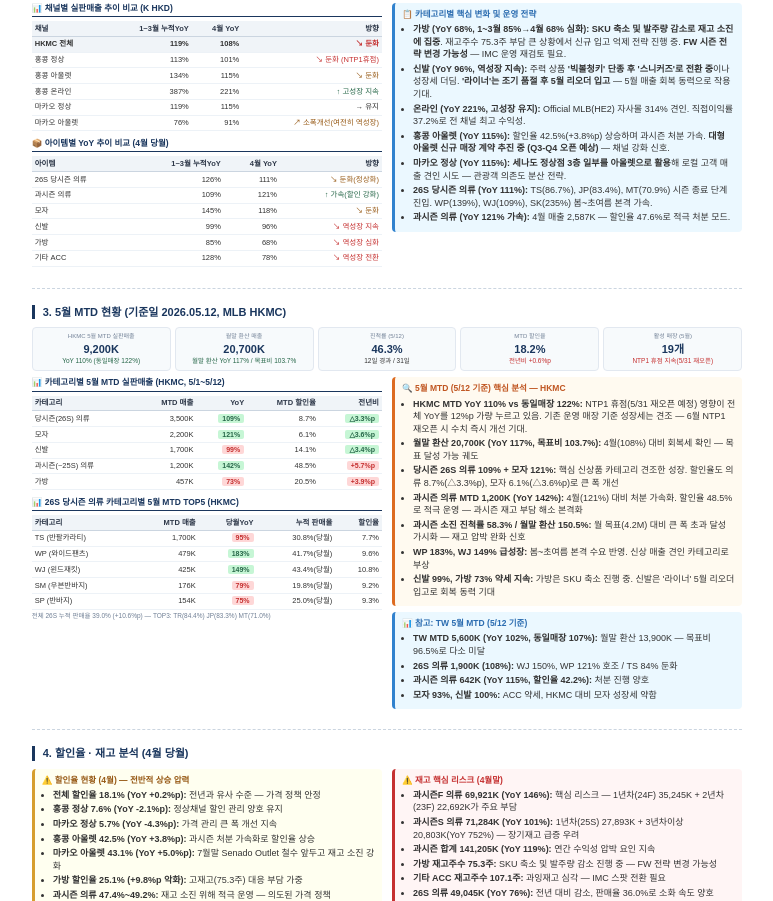
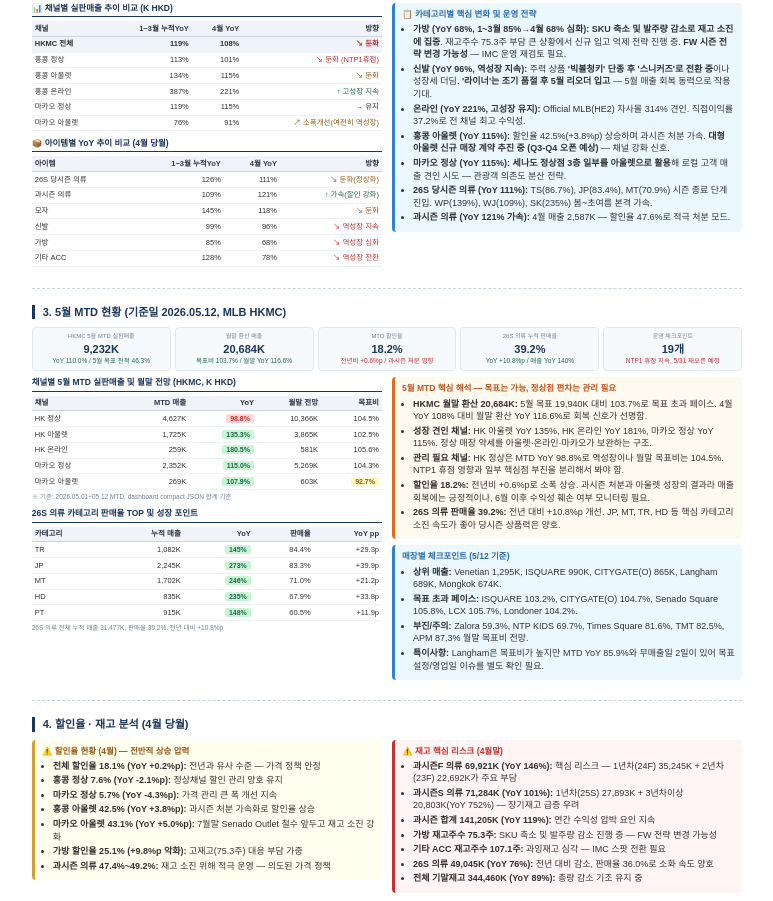
Before and after one commit to zbwbabe-source/hkmc_summary_report, a plain HTML site: page index.html in a window 1280 px wide. Shown: the part 561-1462 px from the top of the page, without its empty margins (253-1026 px from the left). Drawn offline with Linux system fonts and the light colour scheme.

Commit message:
Improve May MTD section from dashboard data

```diff
--- a/index.html
+++ b/index.html
@@ -250,79 +250,78 @@
   <div class="trend-grid" style="grid-template-columns:repeat(5,1fr);">
     <div class="trend-box">
       <div class="trend-label">HKMC 5월 MTD 실판매출</div>
-      <div class="trend-value" style="font-size:11px;">9,200K</div>
-      <div class="trend-sub up">YoY 110% (동일매장 122%)</div>
+      <div class="trend-value" style="font-size:11px;">9,232K</div>
+      <div class="trend-sub up">YoY 110.0% / 5월 목표 진척 46.3%</div>
     </div>
     <div class="trend-box">
       <div class="trend-label">월말 환산 매출</div>
-      <div class="trend-value" style="font-size:11px;">20,700K</div>
-      <div class="trend-sub up">월말 환산 YoY 117% / 목표비 103.7%</div>
-    </div>
-    <div class="trend-box">
-      <div class="trend-label">진척률 (5/12)</div>
-      <div class="trend-value" style="font-size:11px;">46.3%</div>
-      <div class="trend-sub">12일 경과 / 31일</div>
+      <div class="trend-value" style="font-size:11px;">20,684K</div>
+      <div class="trend-sub up">목표비 103.7% / 월말 YoY 116.6%</div>
     </div>
     <div class="trend-box">
       <div class="trend-label">MTD 할인율</div>
       <div class="trend-value" style="font-size:11px;">18.2%</div>
-      <div class="trend-sub down">전년비 +0.6%p</div>
+      <div class="trend-sub down">전년비 +0.6%p / 과시즌 처분 영향</div>
     </div>
     <div class="trend-box">
-      <div class="trend-label">활성 매장 (5월)</div>
+      <div class="trend-label">26S 의류 누적 판매율</div>
+      <div class="trend-value" style="font-size:11px;">39.2%</div>
+      <div class="trend-sub up">YoY +10.8%p / 매출 YoY 140%</div>
+    </div>
+    <div class="trend-box">
+      <div class="trend-label">운영 체크포인트</div>
       <div class="trend-value" style="font-size:11px;">19개</div>
-      <div class="trend-sub down">NTP1 휴점 지속(5/31 재오픈)</div>
+      <div class="trend-sub down">NTP1 휴점 지속, 5/31 재오픈 예정</div>
     </div>
   </div>
 
   <div class="container">
     <div class="left">
       <div class="section">
-        <div class="section-title">📊 카테고리별 5월 MTD 실판매출 (HKMC, 5/1~5/12)</div>
+        <div class="section-title">채널별 5월 MTD 실판매출 및 월말 전망 (HKMC, K HKD)</div>
         <table>
-          <tr><th>카테고리</th><th class="num">MTD 매출</th><th class="num">YoY</th><th class="num">MTD 할인율</th><th class="num">전년비</th></tr>
-          <tr><td>당시즌(26S) 의류</td><td class="num">3,500K</td><td class="num"><span class="badge-up">109%</span></td><td class="num">8.7%</td><td class="num"><span class="badge-up">△3.3%p</span></td></tr>
-          <tr><td>모자</td><td class="num">2,200K</td><td class="num"><span class="badge-up">121%</span></td><td class="num">6.1%</td><td class="num"><span class="badge-up">△3.6%p</span></td></tr>
-          <tr><td>신발</td><td class="num">1,700K</td><td class="num"><span class="badge-down">99%</span></td><td class="num">14.1%</td><td class="num"><span class="badge-up">△3.4%p</span></td></tr>
-          <tr><td>과시즌(~25S) 의류</td><td class="num">1,200K</td><td class="num"><span class="badge-up">142%</span></td><td class="num">48.5%</td><td class="num"><span class="badge-down">+5.7%p</span></td></tr>
-          <tr><td>가방</td><td class="num">457K</td><td class="num"><span class="badge-down">73%</span></td><td class="num">20.5%</td><td class="num"><span class="badge-down">+3.9%p</span></td></tr>
+          <tr><th>채널</th><th class="num">MTD 매출</th><th class="num">YoY</th><th class="num">월말 전망</th><th class="num">목표비</th></tr>
+          <tr><td>HK 정상</td><td class="num">4,627K</td><td class="num"><span class="badge-down">98.8%</span></td><td class="num">10,366K</td><td class="num">104.5%</td></tr>
+          <tr><td>HK 아울렛</td><td class="num">1,725K</td><td class="num"><span class="badge-up">135.3%</span></td><td class="num">3,865K</td><td class="num">102.5%</td></tr>
+          <tr><td>HK 온라인</td><td class="num">259K</td><td class="num"><span class="badge-up">180.5%</span></td><td class="num">581K</td><td class="num">105.6%</td></tr>
+          <tr><td>마카오 정상</td><td class="num">2,352K</td><td class="num"><span class="badge-up">115.0%</span></td><td class="num">5,269K</td><td class="num">104.3%</td></tr>
+          <tr><td>마카오 아울렛</td><td class="num">269K</td><td class="num"><span class="badge-up">107.9%</span></td><td class="num">603K</td><td class="num"><span class="badge-warn">92.7%</span></td></tr>
         </table>
+        <div style="font-size:6.5px;color:#718096;margin-top:3px;">※ 기준: 2026.05.01~05.12 MTD, dashboard compact JSON 합계 기준</div>
       </div>
 
       <div class="section" style="margin-top:6px;">
-        <div class="section-title">📊 26S 당시즌 의류 카테고리별 5월 MTD TOP5 (HKMC)</div>
+        <div class="section-title">26S 의류 카테고리 판매율 TOP 및 성장 포인트</div>
         <table>
-          <tr><th>카테고리</th><th class="num">MTD 매출</th><th class="num">당월YoY</th><th class="num">누적 판매율</th><th class="num">할인율</th></tr>
-          <tr><td>TS (반팔카라티)</td><td class="num">1,700K</td><td class="num"><span class="badge-down">95%</span></td><td class="num">30.8%(당월)</td><td class="num">7.7%</td></tr>
-          <tr><td>WP (와이드팬츠)</td><td class="num">479K</td><td class="num"><span class="badge-up">183%</span></td><td class="num">41.7%(당월)</td><td class="num">9.6%</td></tr>
-          <tr><td>WJ (윈드재킷)</td><td class="num">425K</td><td class="num"><span class="badge-up">149%</span></td><td class="num">43.4%(당월)</td><td class="num">10.8%</td></tr>
-          <tr><td>SM (우븐반바지)</td><td class="num">176K</td><td class="num"><span class="badge-down">79%</span></td><td class="num">19.8%(당월)</td><td class="num">9.2%</td></tr>
-          <tr><td>SP (반바지)</td><td class="num">154K</td><td class="num"><span class="badge-down">75%</span></td><td class="num">25.0%(당월)</td><td class="num">9.3%</td></tr>
+          <tr><th>카테고리</th><th class="num">누적 매출</th><th class="num">YoY</th><th class="num">판매율</th><th class="num">YoY pp</th></tr>
+          <tr><td>TR</td><td class="num">1,082K</td><td class="num"><span class="badge-up">145%</span></td><td class="num">84.4%</td><td class="num">+29.3p</td></tr>
+          <tr><td>JP</td><td class="num">2,245K</td><td class="num"><span class="badge-up">273%</span></td><td class="num">83.3%</td><td class="num">+39.9p</td></tr>
+          <tr><td>MT</td><td class="num">1,702K</td><td class="num"><span class="badge-up">246%</span></td><td class="num">71.0%</td><td class="num">+21.2p</td></tr>
+          <tr><td>HD</td><td class="num">835K</td><td class="num"><span class="badge-up">235%</span></td><td class="num">67.9%</td><td class="num">+33.8p</td></tr>
+          <tr><td>PT</td><td class="num">915K</td><td class="num"><span class="badge-up">148%</span></td><td class="num">60.5%</td><td class="num">+11.9p</td></tr>
         </table>
-        <div style="font-size:6.5px;color:#718096;margin-top:2px;">전체 26S 누적 판매율 39.0% (+10.6%p) — TOP3: TR(84.4%) JP(83.3%) MT(71.0%)</div>
+        <div style="font-size:6.5px;color:#718096;margin-top:3px;">26S 의류 전체 누적 매출 31,477K, 판매율 39.2%, 전년 대비 +10.8%p</div>
       </div>
     </div>
 
     <div class="right">
       <div class="box box-orange">
-        <div class="box-title orange">🔍 5월 MTD (5/12 기준) 핵심 분석 — HKMC</div>
+        <div class="box-title orange">5월 MTD 핵심 해석 — 목표는 가능, 정상점 편차는 관리 필요</div>
         <ul>
-          <li><b>HKMC MTD YoY 110% vs 동일매장 122%:</b> NTP1 휴점(5/31 재오픈 예정) 영향이 전체 YoY를 12%p 가량 누르고 있음. 기존 운영 매장 기준 성장세는 견조 — 6월 NTP1 재오픈 시 수치 즉시 개선 기대.</li>
-          <li><b>월말 환산 20,700K (YoY 117%, 목표비 103.7%):</b> 4월(108%) 대비 회복세 확인 — 목표 달성 가능 궤도</li>
-          <li><b>당시즌 26S 의류 109% + 모자 121%:</b> 핵심 신상품 카테고리 견조한 성장. 할인율도 의류 8.7%(△3.3%p), 모자 6.1%(△3.6%p)로 큰 폭 개선</li>
-          <li><b>과시즌 의류 MTD 1,200K (YoY 142%):</b> 4월(121%) 대비 처분 가속화. 할인율 48.5%로 적극 운영 — 과시즌 재고 부담 해소 본격화</li>
-          <li><b>과시즌 소진 진척률 58.3% / 월말 환산 150.5%:</b> 월 목표(4.2M) 대비 큰 폭 초과 달성 가시화 — 재고 압박 완화 신호</li>
-          <li><b>WP 183%, WJ 149% 급성장:</b> 봄~초여름 본격 수요 반영. 신상 매출 견인 카테고리로 부상</li>
-          <li><b>신발 99%, 가방 73% 약세 지속:</b> 가방은 SKU 축소 진행 중. 신발은 '라이너' 5월 리오더 입고로 회복 동력 기대</li>
+          <li><b>HKMC 월말 환산 20,684K:</b> 5월 목표 19,940K 대비 103.7%로 목표 초과 페이스. 4월 YoY 108% 대비 월말 환산 YoY 116.6%로 회복 신호가 선명함.</li>
+          <li><b>성장 견인 채널:</b> HK 아울렛 YoY 135%, HK 온라인 YoY 181%, 마카오 정상 YoY 115%. 정상 매장 약세를 아울렛·온라인·마카오가 보완하는 구조.</li>
+          <li><b>관리 필요 채널:</b> HK 정상은 MTD YoY 98.8%로 역성장이나 월말 목표비는 104.5%. NTP1 휴점 영향과 일부 핵심점 부진을 분리해서 봐야 함.</li>
+          <li><b>할인율 18.2%:</b> 전년비 +0.6%p로 소폭 상승. 과시즌 처분과 아울렛 성장의 결과라 매출 회복에는 긍정적이나, 6월 이후 수익성 훼손 여부 모니터링 필요.</li>
+          <li><b>26S 의류 판매율 39.2%:</b> 전년 대비 +10.8%p 개선. JP, MT, TR, HD 등 핵심 카테고리 소진 속도가 좋아 당시즌 상품력은 양호.</li>
         </ul>
       </div>
       <div class="box box-blue" style="margin-top:6px;">
-        <div class="box-title blue">📊 참고: TW 5월 MTD (5/12 기준)</div>
+        <div class="box-title blue">매장별 체크포인트 (5/12 기준)</div>
         <ul>
-          <li><b>TW MTD 5,600K (YoY 102%, 동일매장 107%):</b> 월말 환산 13,900K — 목표비 96.5%로 다소 미달</li>
-          <li><b>26S 의류 1,900K (108%):</b> WJ 150%, WP 121% 호조 / TS 84% 둔화</li>
-          <li><b>과시즌 의류 642K (YoY 115%, 할인율 42.2%):</b> 처분 진행 양호</li>
-          <li><b>모자 93%, 신발 100%:</b> ACC 약세, HKMC 대비 모자 성장세 약함</li>
+          <li><b>상위 매출:</b> Venetian 1,295K, ISQUARE 990K, CITYGATE(O) 865K, Langham 689K, Mongkok 674K.</li>
+          <li><b>목표 초과 페이스:</b> ISQUARE 103.2%, CITYGATE(O) 104.7%, Senado Square 105.8%, LCX 105.7%, Londoner 104.2%.</li>
+          <li><b>부진/주의:</b> Zalora 59.3%, NTP KIDS 69.7%, Times Square 81.6%, TMT 82.5%, APM 87.3% 월말 목표비 전망.</li>
+          <li><b>특이사항:</b> Langham은 목표비가 높지만 MTD YoY 85.9%와 무매출일 2일이 있어 목표 설정/영업일 이슈를 별도 확인 필요.</li>
         </ul>
       </div>
     </div>
```
